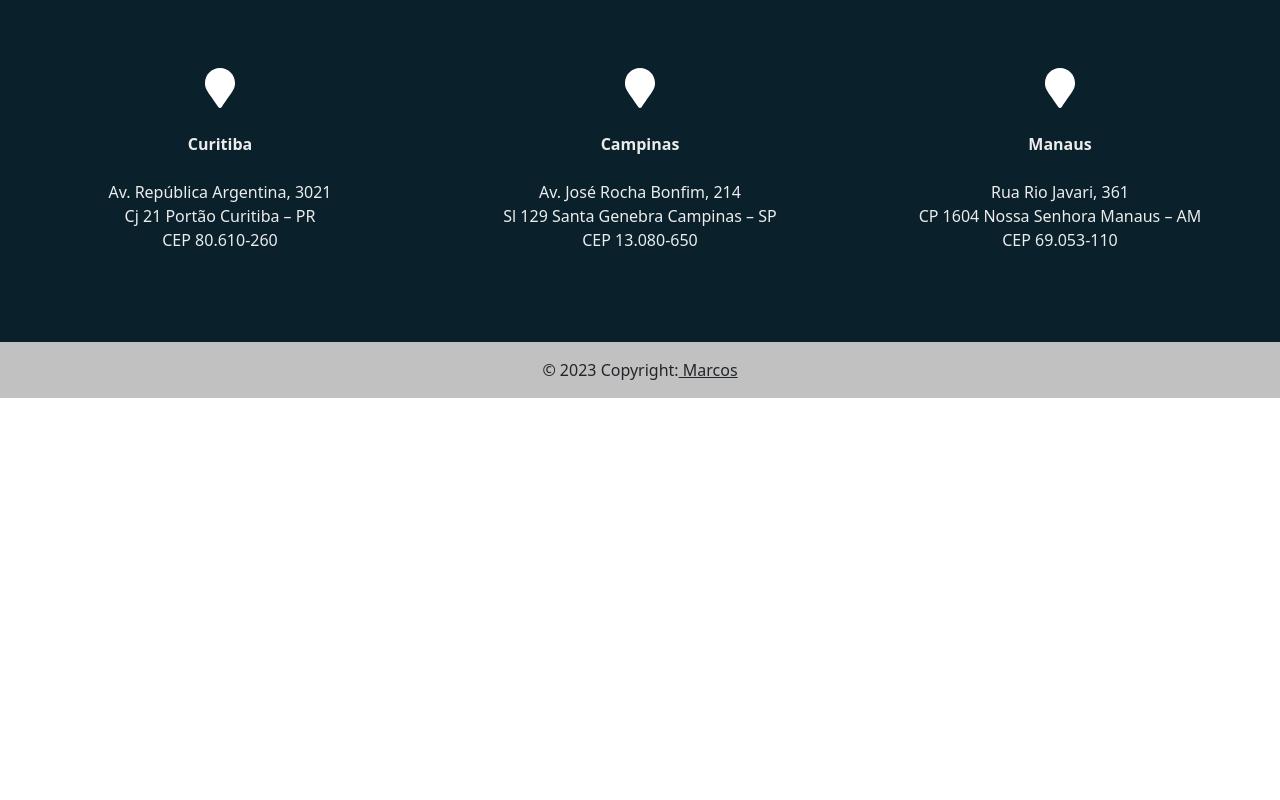
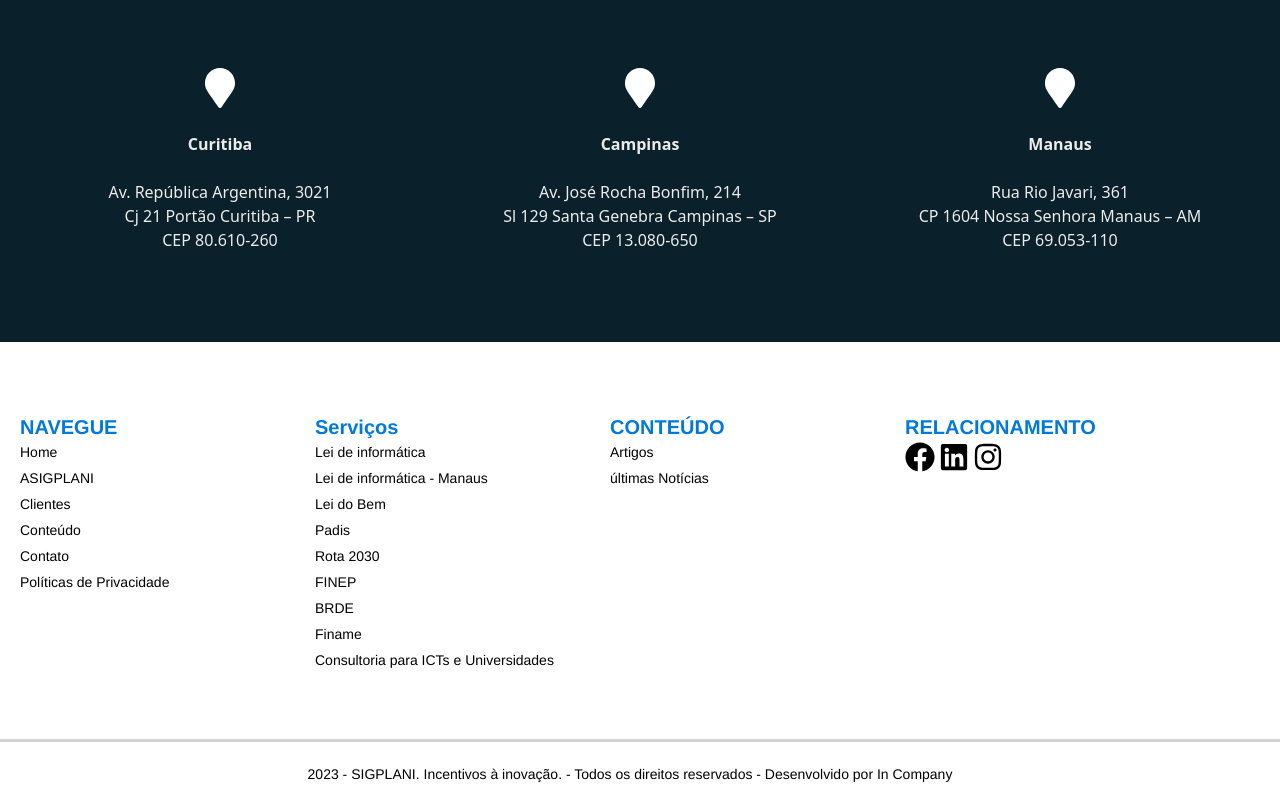
Before and after one commit to Marcos-Gabriell/Projeto-web-react, a React (Create React App) app: page / in a window 1280 px wide. Shown: the part 5622-6422 px from the top of the page. Before the commit the page ends 6020 px from the top, so only its background shows below. Built offline with nearby package versions, Linux system fonts and the light colour scheme.

Commit message:
criando rodapé

```diff
--- a/src/Myrodape.css
+++ b/src/Myrodape.css
@@ -0,0 +1,50 @@
+.rodape{
+    background-color: #ffffff;
+    color: rgb(0, 0, 0);
+    height: auto;
+    width: 100%;
+    font-size: 14px;
+    font-family: helvetica;
+}
+.rodape a{
+    text-decoration: none;
+    color: rgb(0, 0, 0);
+}
+.rodape p{
+    margin-bottom: 5px;
+}
+.rodape-div{
+    display: flex;
+    flex-wrap: wrap;
+    width:100%;
+    margin: auto;
+    align-items: stretch;
+    padding: 60px 10px 40px 10px;
+}
+.rodape-div-1, .rodape-div-2, .rodape-div-3, .rodape-div-4{
+    display: flex;
+    width: calc(100% / 4 - 20px);
+    padding: 10px;
+}
+.rodape span{
+    font-size: 20px;
+    color: rgb(0, 121, 219);
+}
+.rodape-direitos{
+    width: calc(100% - 20px);
+    background-color: #fff;
+    padding: 10px;
+    margin: 0px;
+    text-align: center;
+}
+
+/*mobile*/
+@media (max-width: 768px) {
+    .rodape-div-1, .rodape-div-2, .rodape-div-3, .rodape-div-4{
+        width: calc(50% - 20px);
+        padding: 10px;
+    }
+    .rodape-div{
+        padding: 60px 0px 40px 0px;
+    }
+}
--- a/src/Myrodape.js
+++ b/src/Myrodape.js
@@ -1,12 +1,58 @@
 import React from 'react';
+import { FaFacebook, FaLinkedin, FaInstagram } from 'react-icons/fa';
+import './Myrodape.css';
 
 const Myrodape = () => {
   return (
-    <footer className="text-center text-white" style={{ backgroundColor: '#f1f1f1' }}>
-      <div className="text-center text-dark p-3" style={{ backgroundColor: 'rgba(0, 0, 0, 0.2)' }}>
-        © 2023 Copyright:
-        <a className="text-dark" target="_blank" href="https://github.com/Marcos-Gabriell"> Marcos</a>
+    <footer className="rodape" id="contato">
+      <div className="rodape-div">
+        <div className="rodape-div-1">
+          <div className="rodape-div-3-coluna">
+            <span><b>NAVEGUE</b></span>
+            <p><a href="#">Home</a></p>
+            <p><a href="#ASIGPLANI">ASIGPLANI</a></p>
+            <p><a href="#Clientes">Clientes</a></p>
+            <p><a href="#Conteúdo">Conteúdo</a></p>
+            <p><a href="#Contato">Contato</a></p>
+            <p><a href="#Políticas de Privacidade">Políticas de Privacidade</a></p>
+          </div>
+        </div>
+
+        <div className="rodape-div-2">
+          <div className="rodape-div-3-coluna">
+            <span><b>Serviços</b></span>
+            <p><a href="#Lei de informática">Lei de informática</a></p>
+            <p><a href="#Lei de informática - Manaus">Lei de informática - Manaus</a></p>
+            <p><a href="#Lei do Bem">Lei do Bem</a></p>
+            <p><a href="#Padis">Padis</a></p>
+            <p><a href="#Rota2030">Rota 2030</a></p>
+            <p><a href="#FINEP">FINEP</a></p>
+            <p><a href="#BRDE">BRDE</a></p>
+            <p><a href="#Finame">Finame</a></p>
+            <p><a href="#Consultoria para ICTs e Universidades">Consultoria para ICTs e Universidades</a></p>
+          </div>
+        </div>
+
+        <div className="rodape-div-3">
+          <div className="rodape-div-3-coluna">
+            <span><b>CONTEÚDO</b></span>
+            <p><a href="#servicos">Artigos</a></p>
+            <p><a href="#empresa">últimas Notícias</a></p>
+          </div>
+        </div>
+
+        <div className="rodape-div-4">
+          <div className="rodape-div-4-coluna">
+            <span><b>RELACIONAMENTO</b></span><br/>
+            <FaFacebook size={30} /> {/* Ícone do Facebook */}
+            <FaLinkedin size={30} /> {/* Ícone do LinkedIn */}
+            <FaInstagram size={30} /> {/* Ícone do Instagram */}
+          </div>
+        </div>
       </div>
+
+      <hr className="line2" />
+      <p className="rodape-direitos">2023 - SIGPLANI. Incentivos à inovação. - Todos os direitos reservados - Desenvolvido por In Company</p>
     </footer>
   );
 };
```
Also changed, not shown: src/setupTests.js (deleted, +0 -5 lines), src/reportWebVitals.js (indentation only).
